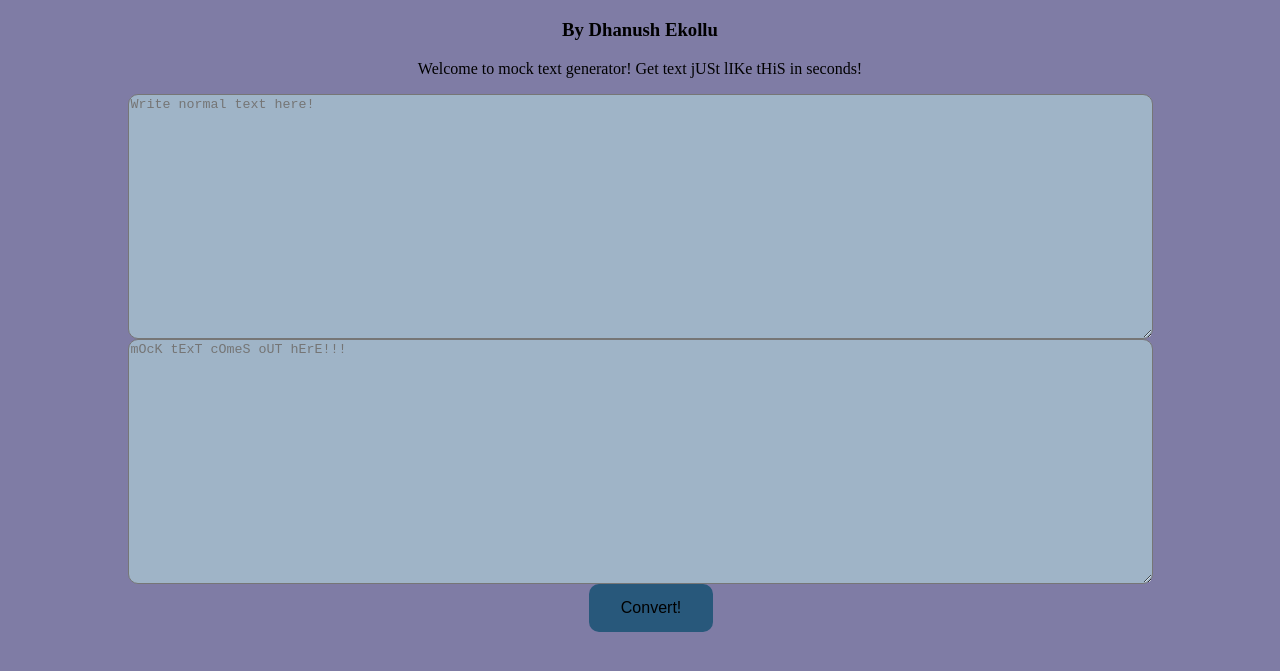
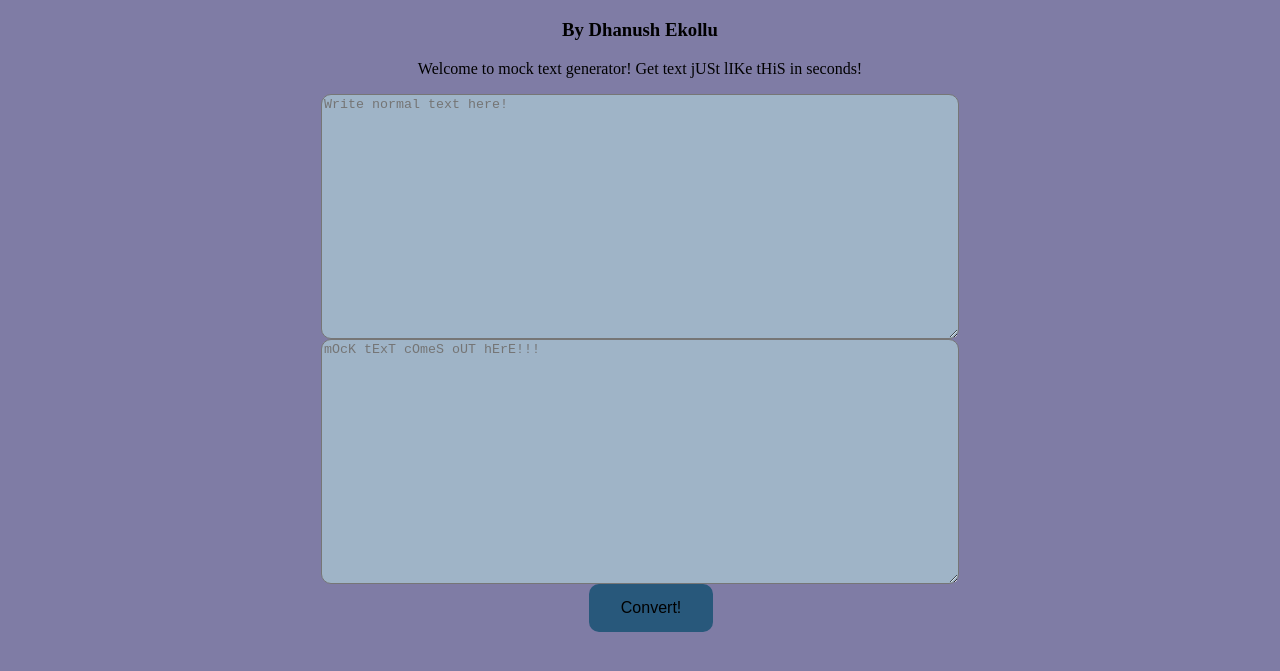
Before and after one commit to DEboy2007/Mock-text, a plain HTML site: page index.html in a window 1280 px wide. Shown: the part 61-732 px from the top of the page. Drawn offline with Linux system fonts and the light colour scheme.

Commit message:
changed_textarea_styling

```diff
--- a/style.css
+++ b/style.css
@@ -20,7 +20,7 @@ textarea {
     display: block;
     margin-left: auto;
     margin-right: auto;
-    width: 1019px;
+    width: 50%;
     height: 239px;
     left: 210px;
     top: 155px;
```
